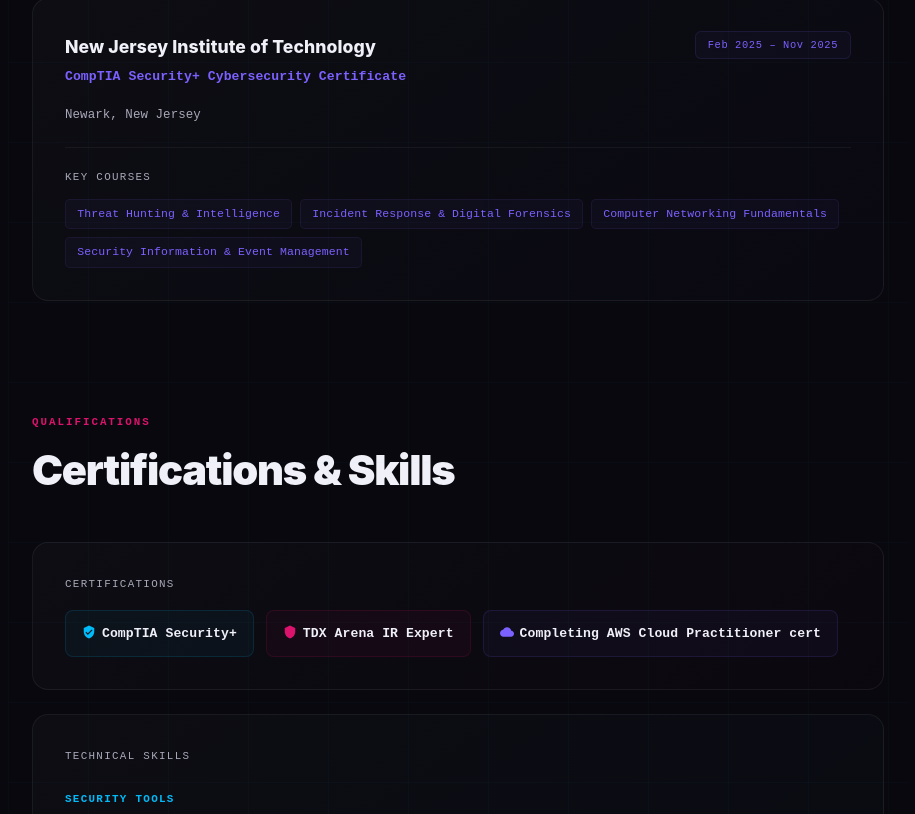
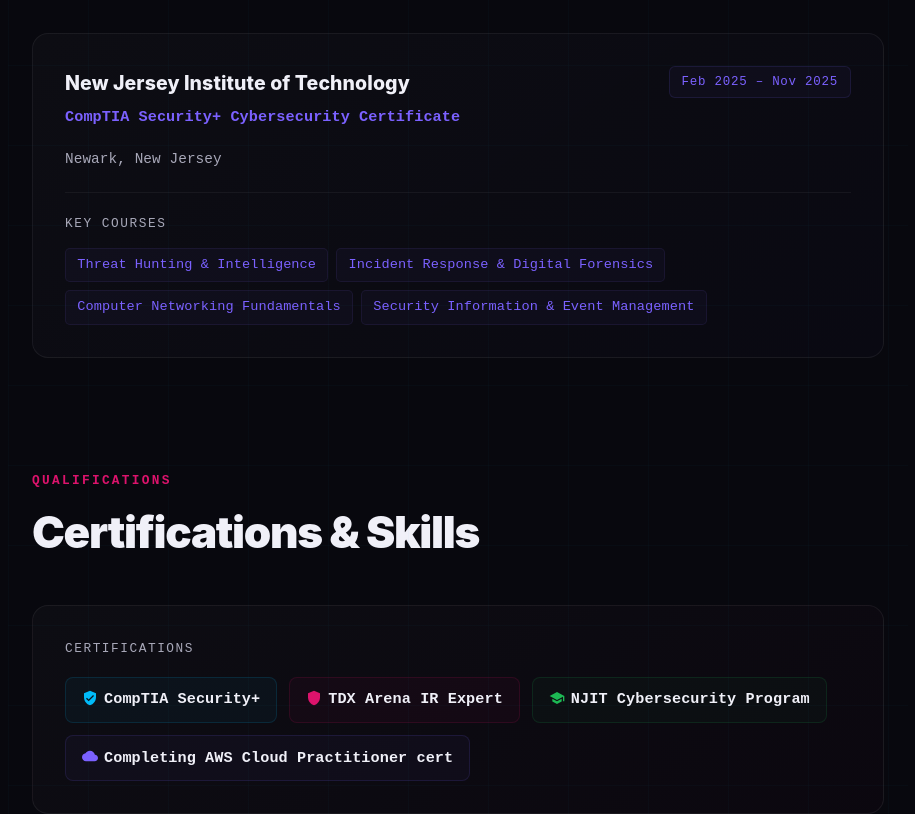
Before and after one commit to adamel99/My-Portfolio, a React (Create React App) app: page /resume in a window 1280 px wide. Shown: the part 1486-2300 px from the top of the page, without its empty margins (182-1097 px from the left). Built offline with nearby package versions, Linux system fonts and the light colour scheme.

Commit message:
ui changes

```diff
--- a/src/components/AboutMe.js
+++ b/src/components/AboutMe.js
@@ -127,7 +127,7 @@
     icon: <MusicNote sx={{ fontSize: 22 }} />,
     title: "Music Producer",
     subtitle: "Where It All Started",
-    body: "Music production was my first creative outlet — and ironically, conversations with producer friends about software security gaps are part of what sparked my interest in cybersecurity.",
+    body: "Music production was my first creative outlet — and ironically, conversations with producer friends about software security gaps are part of what sparked my interest in cybersecurity. Over 2,000,000 streams total!",
     skills: ["Production", "Sound Design", "Mixing", "Mastering"],
     color: "#FDCFF3",
   },
--- a/src/components/Resume.js
+++ b/src/components/Resume.js
@@ -38,7 +38,7 @@
 
 const Label = ({ text, color }) => (
   <Typography sx={{
-    fontFamily: "monospace", fontSize: "0.68rem", fontWeight: 700,
+    fontFamily: "monospace", fontSize: "0.8rem", fontWeight: 700,
     letterSpacing: "0.18em", textTransform: "uppercase",
     color: color, mb: 2,
   }}>
@@ -61,7 +61,7 @@
         <Label text={label} color={color || theme.palette.tertiary.main} />
         <Typography sx={{
           fontWeight: 900,
-          fontSize: { xs: "1.8rem", md: "2.6rem" },
+          fontSize: { xs: "1.95rem", md: "2.75rem" },
           letterSpacing: "-0.03em", lineHeight: 1.1, mb: 6,
           color: theme.palette.text.primary,
         }}>
@@ -102,13 +102,13 @@
   return (
     <Box sx={{ mb: 3 }}>
       <Typography sx={{
-        fontSize: "0.68rem", fontFamily: "monospace", fontWeight: 700,
+        fontSize: "0.8rem", fontFamily: "monospace", fontWeight: 700,
         color: color || theme.palette.tertiary.main,
         letterSpacing: "0.12em", textTransform: "uppercase", mb: 1.25,
       }}>
         {label}
       </Typography>
-      <Typography sx={{ fontSize: "0.88rem", color: theme.palette.text.secondary, lineHeight: 1.8 }}>
+      <Typography sx={{ fontSize: "1rem", color: theme.palette.text.secondary, lineHeight: 1.8 }}>
         {items}
       </Typography>
     </Box>
@@ -183,7 +183,7 @@
     subtitle: "Personal portfolio and resume showcase",
     date: "Oct 2024 – Dec 2024",
     color: "#7B61FF",
-    link: "https://adamportfolio-xknb.onrender.com/",
+    link: "https://lively-meerkat-2d2686.netlify.app/",
     desc: [
       "Designed and implemented backend APIs with PostgreSQL, Sequelize, and Node.js.",
       "Applied secure coding practices including input sanitization, error handling, and authentication workflows.",
@@ -270,7 +270,7 @@
         {/* Professional Summary */}
         <Section label="Overview" title="Professional Summary" color={theme.palette.tertiary.main}>
           <Card color={theme.palette.tertiary.main}>
-            <Typography sx={{ fontSize: "0.92rem", color: theme.palette.text.secondary, lineHeight: 1.9 }}>
+            <Typography sx={{ fontSize: "1.05rem", color: theme.palette.text.secondary, lineHeight: 1.9 }}>
               CompTIA Security+ certified cybersecurity professional specializing in incident response,
               threat detection, and security monitoring. Combines hands-on experience in digital forensics,
               malware analysis, and network defense with technical proficiency in SIEM platforms, packet
@@ -285,32 +285,32 @@
           <Card color={theme.palette.accent.main}>
             <Box sx={{ display: "flex", justifyContent: "space-between", alignItems: "flex-start", flexWrap: "wrap", gap: 1, mb: 2 }}>
               <Box>
-                <Typography sx={{ fontWeight: 800, fontSize: "1.1rem", color: theme.palette.text.primary, mb: 0.4 }}>
+                <Typography sx={{ fontWeight: 800, fontSize: "1.22rem", color: theme.palette.text.primary, mb: 0.4 }}>
                   New Jersey Institute of Technology
                 </Typography>
-                <Typography sx={{ fontSize: "0.82rem", color: theme.palette.accent.main, fontFamily: "monospace", fontWeight: 600 }}>
+                <Typography sx={{ fontSize: "0.95rem", color: theme.palette.accent.main, fontFamily: "monospace", fontWeight: 600 }}>
                   CompTIA Security+ Cybersecurity Certificate
                 </Typography>
               </Box>
               <Box sx={{ px: 1.5, py: 0.5, background: `${theme.palette.accent.main}0A`, border: `1px solid ${theme.palette.accent.main}20`, borderRadius: "6px" }}>
-                <Typography sx={{ fontFamily: "monospace", fontSize: "0.65rem", color: theme.palette.accent.main, letterSpacing: "0.06em" }}>
+                <Typography sx={{ fontFamily: "monospace", fontSize: "0.78rem", color: theme.palette.accent.main, letterSpacing: "0.06em" }}>
                   Feb 2025 – Nov 2025
                 </Typography>
               </Box>
             </Box>
 
-            <Typography sx={{ fontSize: "0.78rem", color: theme.palette.text.disabled, mb: 2.5, fontFamily: "monospace" }}>
+            <Typography sx={{ fontSize: "0.9rem", color: theme.palette.text.disabled, mb: 2.5, fontFamily: "monospace" }}>
               Newark, New Jersey
             </Typography>
 
             <Divider sx={{ borderColor: "rgba(255,255,255,0.05)", mb: 2.5 }} />
 
-            <Typography sx={{ fontSize: "0.68rem", fontFamily: "monospace", color: theme.palette.text.disabled, letterSpacing: "0.12em", textTransform: "uppercase", mb: 1.5 }}>
+            <Typography sx={{ fontSize: "0.8rem", fontFamily: "monospace", color: theme.palette.text.disabled, letterSpacing: "0.12em", textTransform: "uppercase", mb: 1.5 }}>
               Key Courses
             </Typography>
             <Box sx={{ display: "flex", flexWrap: "wrap", gap: 1 }}>
               {["Threat Hunting & Intelligence", "Incident Response & Digital Forensics", "Computer Networking Fundamentals", "Security Information & Event Management"].map((course) => (
-                <Box key={course} sx={{ px: 1.4, py: 0.5, fontSize: "0.72rem", fontFamily: "monospace", color: theme.palette.accent.main, background: `${theme.palette.accent.main}0A`, border: `1px solid ${theme.palette.accent.main}18`, borderRadius: "5px" }}>
+                <Box key={course} sx={{ px: 1.4, py: 0.5, fontSize: "0.85rem", fontFamily: "monospace", color: theme.palette.accent.main, background: `${theme.palette.accent.main}0A`, border: `1px solid ${theme.palette.accent.main}18`, borderRadius: "5px" }}>
                   {course}
                 </Box>
               ))}
@@ -323,18 +323,19 @@
           <Stack spacing={3}>
             {/* Cert chips */}
             <Card color={theme.palette.primary.main}>
-              <Typography sx={{ fontSize: "0.68rem", fontFamily: "monospace", color: theme.palette.text.disabled, letterSpacing: "0.12em", textTransform: "uppercase", mb: 2 }}>
+              <Typography sx={{ fontSize: "0.8rem", fontFamily: "monospace", color: theme.palette.text.disabled, letterSpacing: "0.12em", textTransform: "uppercase", mb: 2 }}>
                 Certifications
               </Typography>
               <Stack direction="row" spacing={1.5} flexWrap="wrap" useFlexGap>
                 {[
-                  { label: "CompTIA Security+", color: theme.palette.tertiary.main, icon: <VerifiedUser sx={{ fontSize: 14 }} /> },
-                  { label: "TDX Arena IR Expert", color: theme.palette.primary.main, icon: <Shield sx={{ fontSize: 14 }} /> },
-                  { label: "Completing AWS Cloud Practitioner cert", color: theme.palette.accent.main, icon: <Cloud sx={{ fontSize: 14 }} /> },
+                  { label: "CompTIA Security+", color: theme.palette.tertiary.main, icon: <VerifiedUser sx={{ fontSize: 16 }} /> },
+                  { label: "TDX Arena IR Expert", color: theme.palette.primary.main, icon: <Shield sx={{ fontSize: 16 }} /> },
+                  { label: "NJIT Cybersecurity Program", color: theme.palette.success.main, icon: <School sx={{ fontSize: 16 }} /> },
+                  { label: "Completing AWS Cloud Practitioner cert", color: theme.palette.accent.main, icon: <Cloud sx={{ fontSize: 16 }} /> },
                 ].map((cert) => (
                   <Box key={cert.label} sx={{ display: "flex", alignItems: "center", gap: 0.75, px: 2, py: 1, background: `${cert.color}0A`, border: `1px solid ${cert.color}22`, borderRadius: "8px" }}>
                     <Box sx={{ color: cert.color }}>{cert.icon}</Box>
-                    <Typography sx={{ fontSize: "0.82rem", fontWeight: 700, color: theme.palette.text.primary, fontFamily: "monospace" }}>{cert.label}</Typography>
+                    <Typography sx={{ fontSize: "0.95rem", fontWeight: 700, color: theme.palette.text.primary, fontFamily: "monospace" }}>{cert.label}</Typography>
                   </Box>
                 ))}
               </Stack>
@@ -342,7 +343,7 @@
 
             {/* Skills grid */}
             <Card color={theme.palette.tertiary.main}>
-              <Typography sx={{ fontSize: "0.68rem", fontFamily: "monospace", color: theme.palette.text.disabled, letterSpacing: "0.12em", textTransform: "uppercase", mb: 3 }}>
+              <Typography sx={{ fontSize: "0.8rem", fontFamily: "monospace", color: theme.palette.text.disabled, letterSpacing: "0.12em", textTransform: "uppercase", mb: 3 }}>
                 Technical Skills
               </Typography>
               <Grid container spacing={3}>
@@ -420,19 +421,19 @@
                             transition={{ duration: 2.5, repeat: Infinity }}
                             sx={{ width: 5, height: 5, borderRadius: "50%", background: proj.color, boxShadow: `0 0 6px ${proj.color}` }}
                           />
-                          <Typography sx={{ fontFamily: "monospace", fontSize: "0.6rem", color: proj.color, fontWeight: 700, letterSpacing: "0.12em" }}>
+                          <Typography sx={{ fontFamily: "monospace", fontSize: "0.73rem", color: proj.color, fontWeight: 700, letterSpacing: "0.12em" }}>
                             COMPLETE
                           </Typography>
                         </Box>
-                        <Typography sx={{ fontWeight: 900, fontSize: { xs: "1.1rem", md: "1.4rem" }, color: theme.palette.text.primary, letterSpacing: "-0.02em", lineHeight: 1.15, mb: 0.5 }}>
+                        <Typography sx={{ fontWeight: 900, fontSize: { xs: "1.22rem", md: "1.52rem" }, color: theme.palette.text.primary, letterSpacing: "-0.02em", lineHeight: 1.15, mb: 0.5 }}>
                           {proj.name}
                         </Typography>
-                        <Typography sx={{ fontSize: "0.72rem", fontFamily: "monospace", color: theme.palette.text.disabled }}>
+                        <Typography sx={{ fontSize: "0.85rem", fontFamily: "monospace", color: theme.palette.text.disabled }}>
                           {proj.subtitle}
                         </Typography>
                       </Box>
                       <Box sx={{ px: 1.5, py: 0.5, background: `${proj.color}0A`, border: `1px solid ${proj.color}18`, borderRadius: "6px", flexShrink: 0 }}>
-                        <Typography sx={{ fontFamily: "monospace", fontSize: "0.62rem", color: proj.color, letterSpacing: "0.04em" }}>
+                        <Typography sx={{ fontFamily: "monospace", fontSize: "0.75rem", color: proj.color, letterSpacing: "0.04em" }}>
                           {proj.date}
                         </Typography>
                       </Box>
@@ -442,7 +443,7 @@
                     {proj.link && (
                       <Box sx={{ mb: 2.5 }}>
                         <Link href={proj.link} target="_blank" rel="noopener"
-                          sx={{ fontFamily: "monospace", fontSize: "0.78rem", color: proj.color, textDecoration: "none", display: "flex", alignItems: "center", gap: 0.5, "&:hover": { opacity: 0.75 } }}>
+                          sx={{ fontFamily: "monospace", fontSize: "0.9rem", color: proj.color, textDecoration: "none", display: "flex", alignItems: "center", gap: 0.5, "&:hover": { opacity: 0.75 } }}>
                           → {proj.link}
                         </Link>
                       </Box>
@@ -455,7 +456,7 @@
                       {proj.desc.map((d, j) => (
                         <Box key={j} sx={{ display: "flex", alignItems: "flex-start", gap: 1.75 }}>
                           <Box sx={{ width: 4, height: 4, borderRadius: "50%", background: proj.color, flexShrink: 0, mt: 0.72, opacity: 0.65 }} />
-                          <Typography sx={{ fontSize: "0.87rem", color: theme.palette.text.secondary, lineHeight: 1.75 }}>
+                          <Typography sx={{ fontSize: "1rem", color: theme.palette.text.secondary, lineHeight: 1.75 }}>
                             {d}
                           </Typography>
                         </Box>
```
